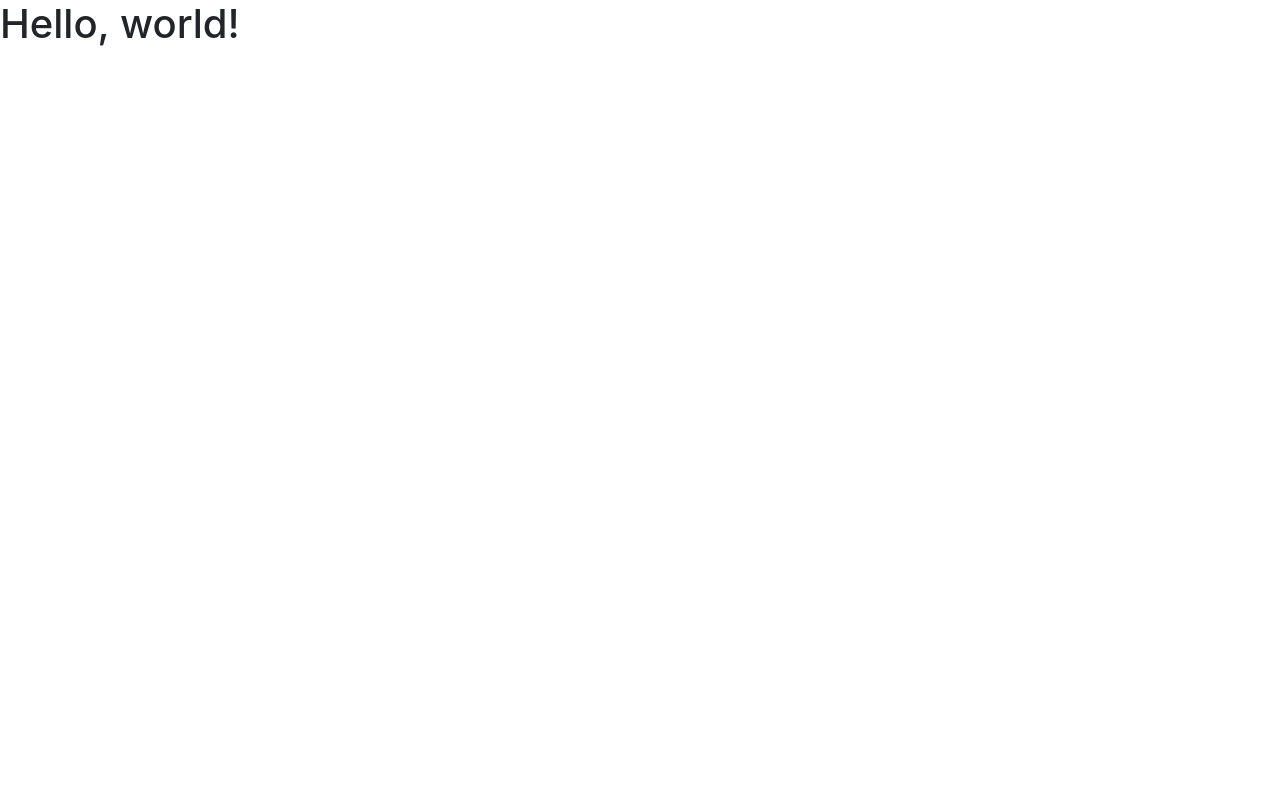
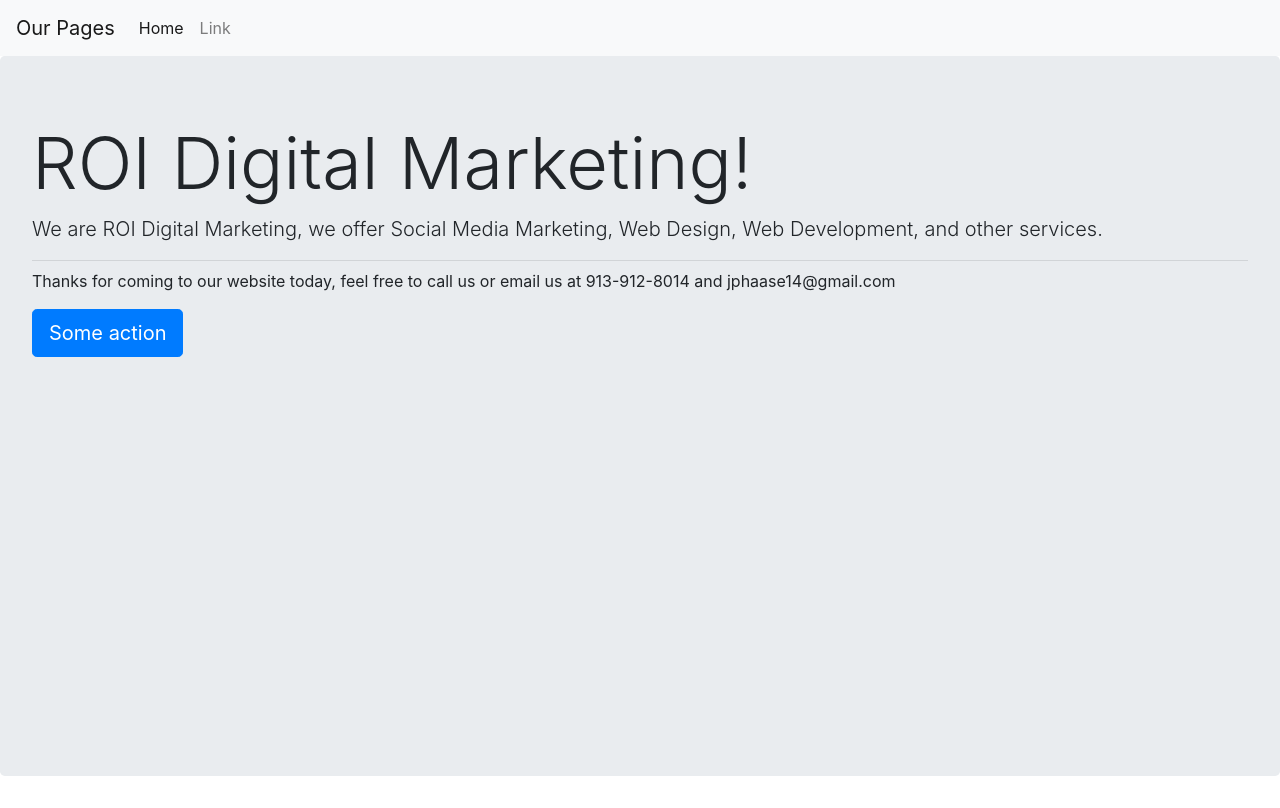
Before and after one commit to jhaase2/UX_UI_HW_20, a plain HTML site: page index.html in a window 1280 px wide. Drawn offline with nearby package versions, Linux system fonts and the light colour scheme.

Commit message:
Latest version of Hw 20

```diff
--- a/index.html
+++ b/index.html
@@ -8,10 +8,37 @@
     <!-- Bootstrap CSS -->
     <link rel="stylesheet" href="https://stackpath.bootstrapcdn.com/bootstrap/4.3.1/css/bootstrap.min.css" integrity="sha384-ggOyR0iXCbMQv3Xipma34MD+dH/1fQ784/j6cY/iJTQUOhcWr7x9JvoRxT2MZw1T" crossorigin="anonymous">
     <link rel="stylesheet" href="style.css">
-    <title>Hello, world!</title>
+    <title>Digital Marketing</title>
+
   </head>
   <body>
-    <h1>Hello, world!</h1>
+    <nav class="navbar navbar-expand-lg navbar-light bg-light">
+        <a class="navbar-brand" href="#">Our Pages</a>
+        <button class="navbar-toggler" type="button" data-toggle="collapse" data-target="#navbarSupportedContent" aria-controls="navbarSupportedContent" aria-expanded="false" aria-label="Toggle navigation">
+            <span class="navbar-toggler-icon"></span>
+        </button>
+
+        <div class="collapse navbar-collapse" id="navbarSupportedContent">
+            <ul class="navbar-nav mr-auto">
+            <li class="nav-item active">
+                <a class="nav-link" href="#">Home <span class="sr-only">(current)</span></a>
+            </li>
+            <li class="nav-item">
+                <a class="nav-link" href="#">Link</a>
+            </li>
+            </ul>
+        </div>
+    </nav>
+    <div class="jumbotron">
+        <h1 class="display-3">ROI Digital Marketing!</h1>
+        <p class="lead">We are ROI Digital Marketing, we offer Social Media Marketing, Web Design, Web Development, and other services.</p>
+        <hr class="my-2">
+        <p>Thanks for coming to our website today, feel free to call us or email us at 913-912-8014 and jphaase14@gmail.com</p>
+        <p class="lead">
+            <a class="btn btn-primary btn-lg" href="#!" role="button">Some action</a>
+        </p>
+    </div>
+
 
     <!-- Optional JavaScript -->
     <!-- jQuery first, then Popper.js, then Bootstrap JS -->
--- a/style.css
+++ b/style.css
@@ -0,0 +1,3 @@
+.jumbotron{
+    height: 90vh;
+}
```
